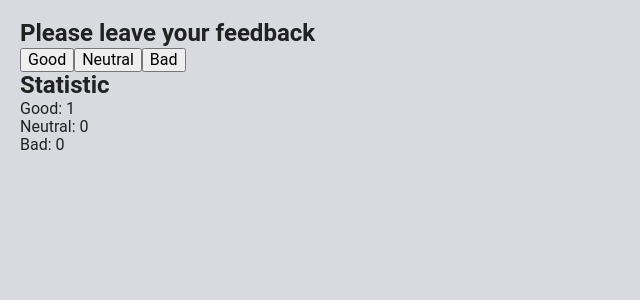
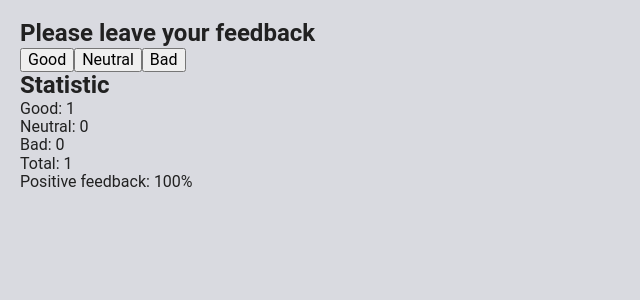
Before and after one commit to heorhii-aksiuk/goit-react-hw-02-feedback, a React (Create React App) app: page / in a window 1280 px wide. Both pictures are taken after a click on the button "Good". Shown: the top 300 px of the page, without its empty margins (0-640 px from the left). Built offline with nearby package versions, Linux system fonts and the light colour scheme.

Commit message:
add statistic

```diff
--- a/src/App.js
+++ b/src/App.js
@@ -27,6 +27,16 @@ class App extends Component {
     this.setState(prevState => ({ bad: prevState.bad + 1 }));
   };
 
+  countTotalFeedback = () => {
+    const { good, neutral, bad } = this.state;
+    return good + neutral + bad;
+  };
+
+  countPositiveFeedbackPercentage = () => {
+    const { good, neutral, bad } = this.state;
+    return good === 0 ? 0 : Math.round((good / (good + neutral + bad)) * 100);
+  };
+
   render() {
     const { good, neutral, bad } = this.state;
 
@@ -51,6 +61,14 @@ class App extends Component {
           <li>Good: {good}</li>
           <li>Neutral: {neutral}</li>
           <li>Bad: {bad}</li>
+          <li>Total: {this.countTotalFeedback()}</li>
+          {this.countTotalFeedback() === 0 ? (
+            false
+          ) : (
+            <li>
+              Positive feedback: {this.countPositiveFeedbackPercentage()}%
+            </li>
+          )}
         </ul>
       </Container>
     );
```
